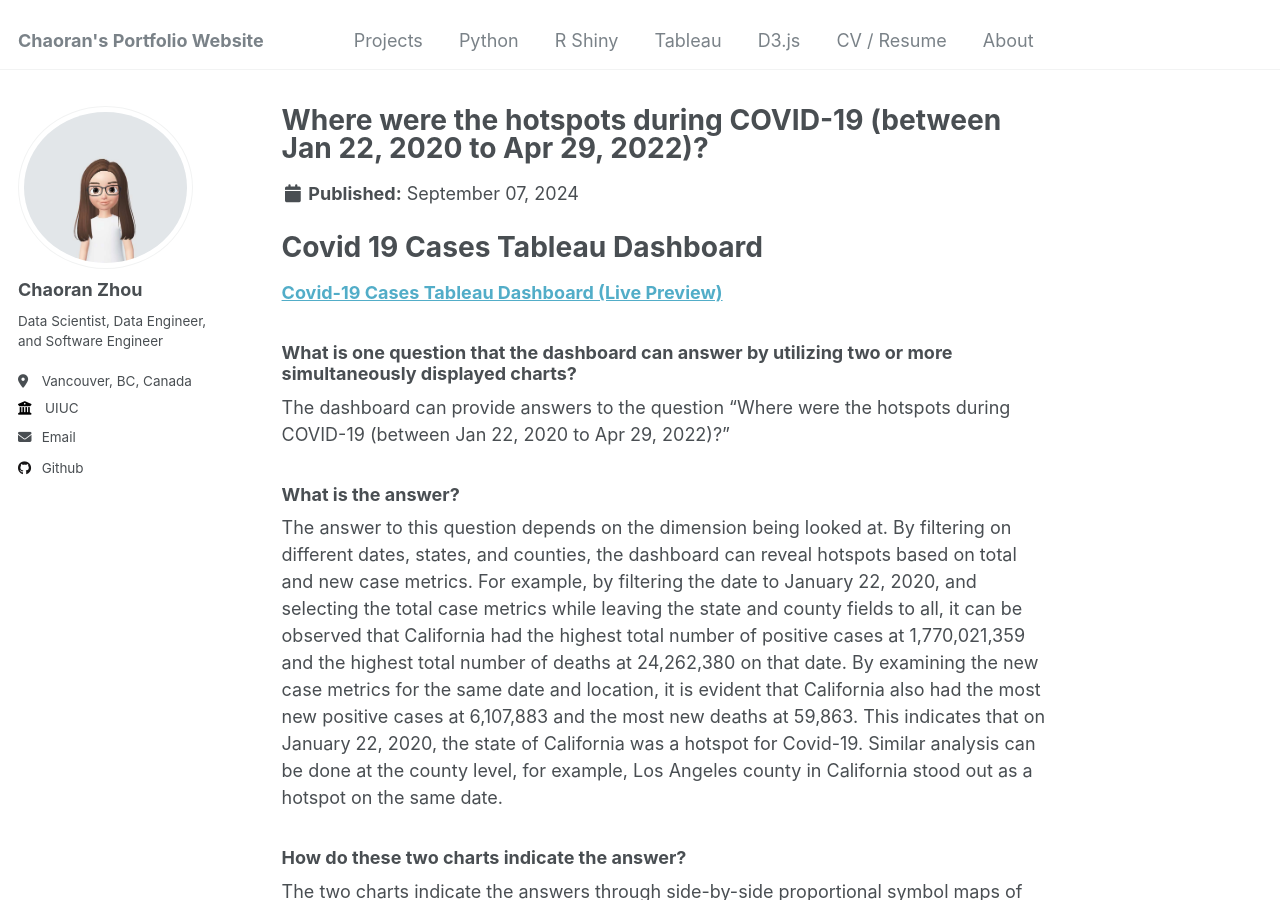
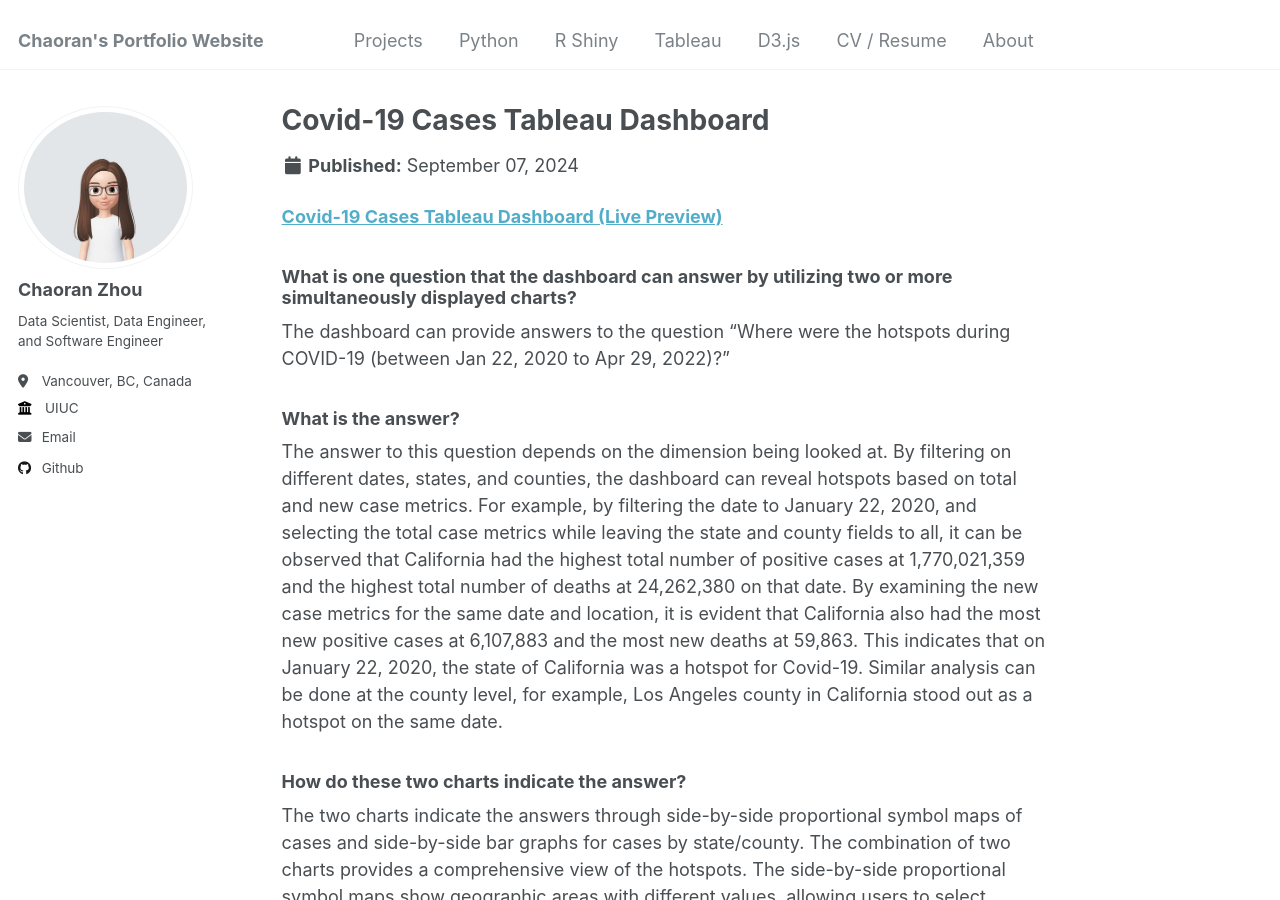
Before and after one commit to ranranrunforit/ranranrunforit.github.io, a Jekyll site: the page built from _projects/project-3.md, in a window 1280 px wide and 900 px high. Built offline with Jekyll 4.4.1, drawn with Linux system fonts in a browser that asks for light colours.

Commit message:
Update project-3.md

```diff
--- a/_projects/project-3.md
+++ b/_projects/project-3.md
@@ -1,11 +1,8 @@
 ---
-title: "Where were the hotspots during COVID-19 (between Jan 22, 2020 to Apr 29, 2022)?"
-excerpt: "Tableau Dashboard provided answers to the question.<br/><img src='/images/Tableau.png'>"
+title: "Covid-19 Cases Tableau Dashboard"
+excerpt: "Where were the hotspots during COVID-19 (between Jan 22, 2020 to Apr 29, 2022)?<br/><img src='/images/Tableau.png'>"
 collection: projects
 ---
-
-
-# Covid 19 Cases Tableau Dashboard
 
 
 **[Covid-19 Cases Tableau Dashboard (Live Preview)](https://public.tableau.com/app/profile/chaoran.zhou/viz/Covid19BookFinalVersion/Dashboard1)**
```
